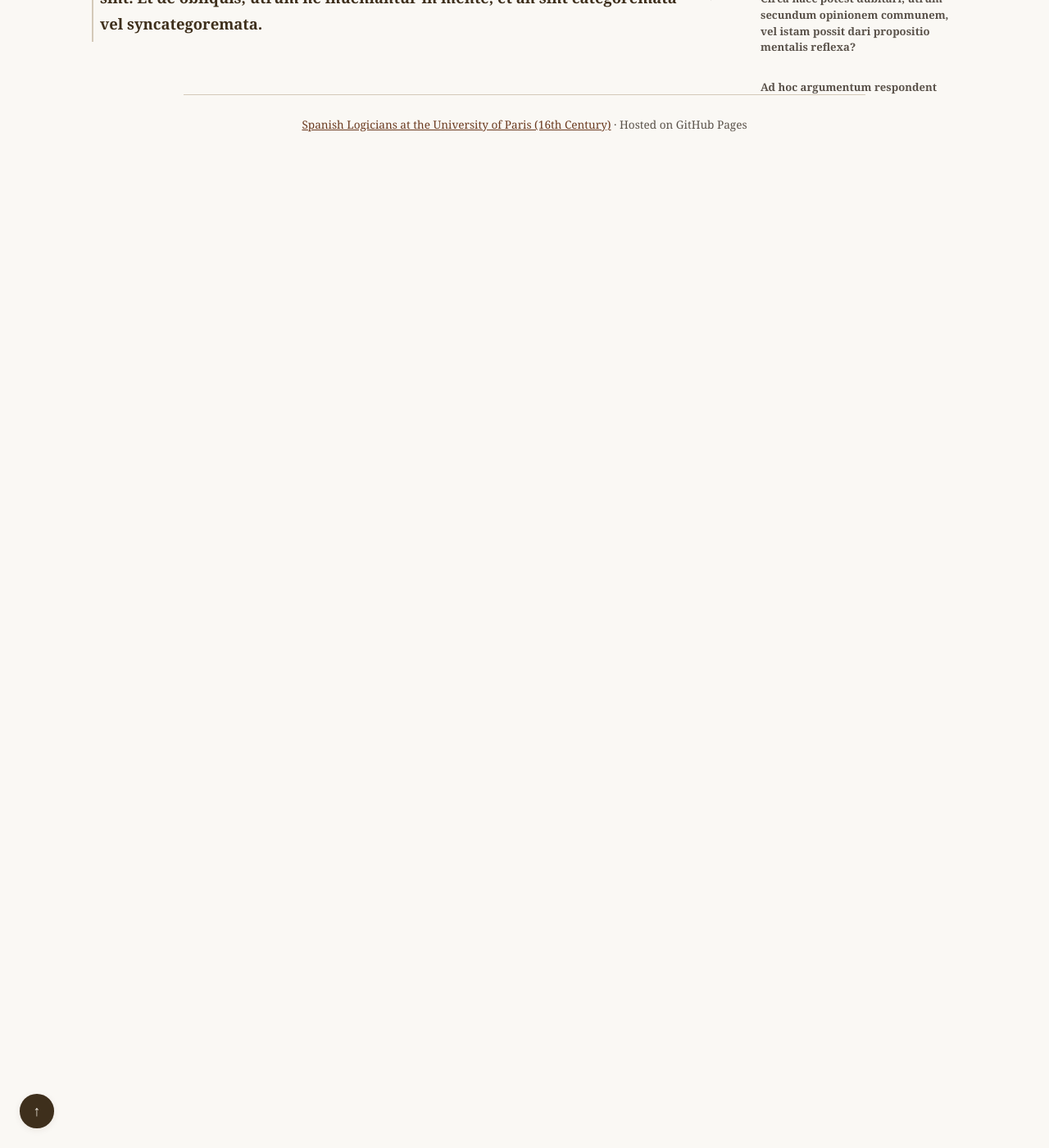
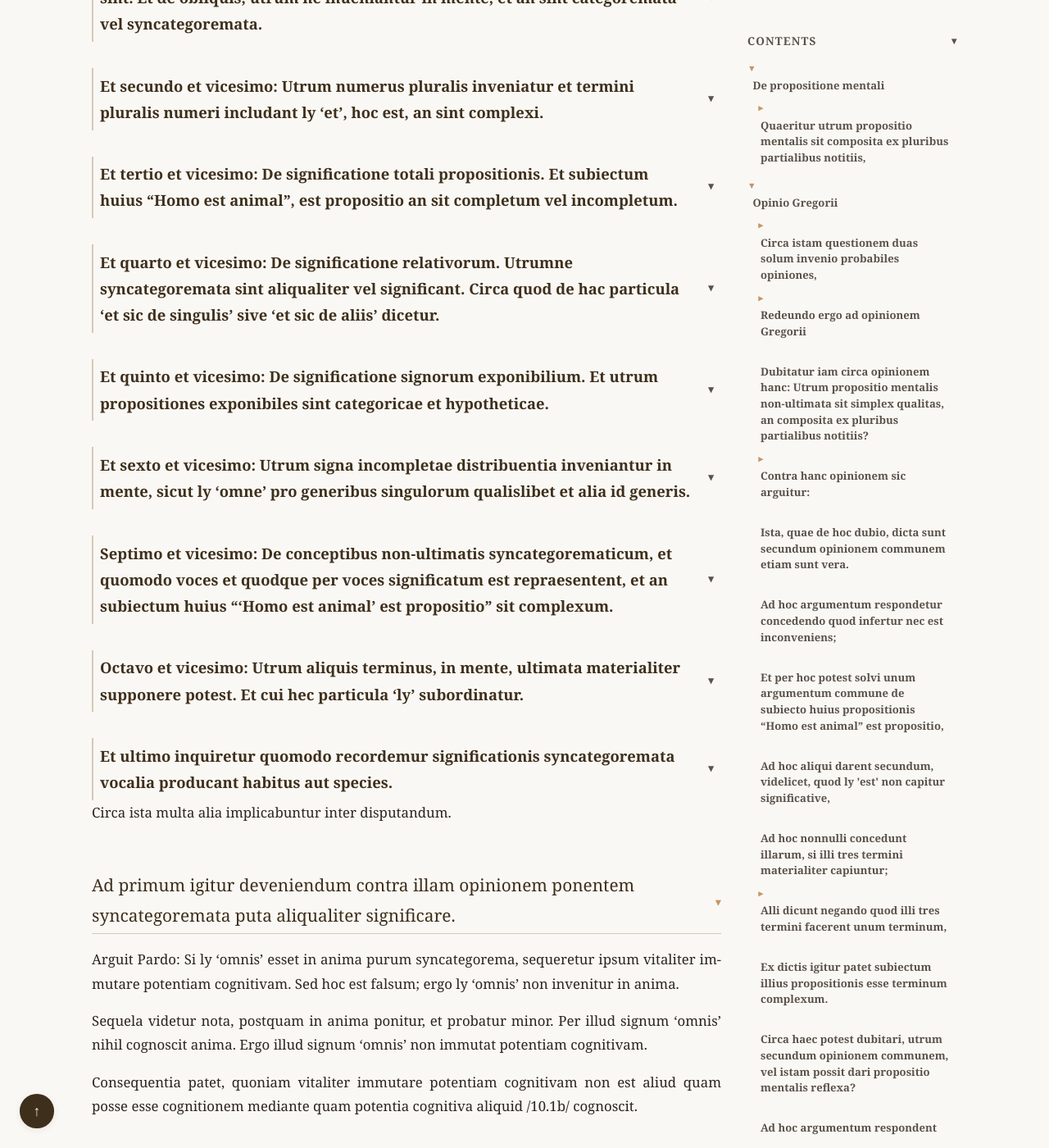
Before and after one commit to JoseBalado/Spanish-Logicians-at-the-University-of-Paris, a Jekyll site: the page built from philosophers/Fernando-de-Enzinas/Tractatus-de-compositione-propositionis-mentalis.md, in a window 1280 px wide and 1400 px high, scrolled down 30072 px. Shown: the whole window at 82% size. Built offline with Jekyll 4.4.1, drawn with Linux system fonts in a browser that asks for light colours; before the commit the page ends 30260 px from its top, so only the background shows below that.

Commit message:
Add page 10.1a to Enzinas.

```diff
--- a/philosophers/Fernando-de-Enzinas/Tractatus-de-compositione-propositionis-mentalis.md
+++ b/philosophers/Fernando-de-Enzinas/Tractatus-de-compositione-propositionis-mentalis.md
@@ -519,3 +519,29 @@ Circa quod difficultatem communem inquiram: Utrum istae "Omnis homo est homo" et
 ### Et vicesimo: De copulatis diuisine sumptis et conditionatis, copulaeque disiuncta et copulata, et ablatiuis absolutis, utrum ne in mente reperiantur.
 
 ### Et primo et vicesimo: De accidentibus grammaticalibus utrum ne in mente sint. Et de obliquis, utrum ne inueniantur in mente, et an sint categoremata vel syncategoremata.
+
+### Et secundo et vicesimo: Utrum numerus pluralis inveniatur et termini pluralis numeri includant ly 'et', hoc est, an sint complexi.
+
+### Et tertio et vicesimo: De significatione totali propositionis. Et subiectum huius "Homo est animal", est propositio an sit completum vel incompletum.
+
+### Et quarto et vicesimo: De significatione relativorum. Utrumne syncategoremata sint aliqualiter vel significant. Circa quod de hac particula 'et sic de singulis' sive 'et sic de aliis' dicetur.
+
+### Et quinto et vicesimo: De significatione signorum exponibilium. Et utrum propositiones exponibiles sint categoricae et hypotheticae.
+
+### Et sexto et vicesimo: Utrum signa incompletae distribuentia inveniantur in mente, sicut ly 'omne' pro generibus singulorum qualislibet et alia id generis.
+
+### Septimo et vicesimo: De conceptibus non-ultimatis syncategorematicum, et quomodo voces et quodque per voces significatum est repraesentent, et an subiectum huius "'Homo est animal' est propositio" sit complexum.
+
+### Octavo et vicesimo: Utrum aliquis terminus, in mente, ultimata materialiter supponere potest. Et cui hec particula 'ly' subordinatur.
+
+### Et ultimo inquiretur quomodo recordemur significationis syncategoremata vocalia producant habitus aut species.
+
+Circa ista multa alia implicabuntur inter disputandum.
+
+## Ad primum igitur deveniendum contra illam opinionem ponentem syncategoremata puta aliqualiter significare.
+
+Arguit Pardo: Si ly 'omnis' esset in anima purum syncategorema, sequeretur ipsum vitaliter immutare potentiam cognitivam. Sed hoc est falsum; ergo ly 'omnis' non invenitur in anima.
+
+Sequela videtur nota, postquam in anima ponitur, et probatur minor. Per illud signum 'omnis' nihil cognoscit anima. Ergo illud signum 'omnis' non immutat potentiam cognitivam.
+
+Consequentia patet, quoniam vitaliter immutare potentiam cognitivam non est aliud quam posse esse cognitionem mediante quam potentia cognitiva aliquid /10.1b/ cognoscit.
```
Also changed, not shown: philosophers/Fernando-de-Enzinas/enzinas_transcription_guide.md (+21 -25 lines).
